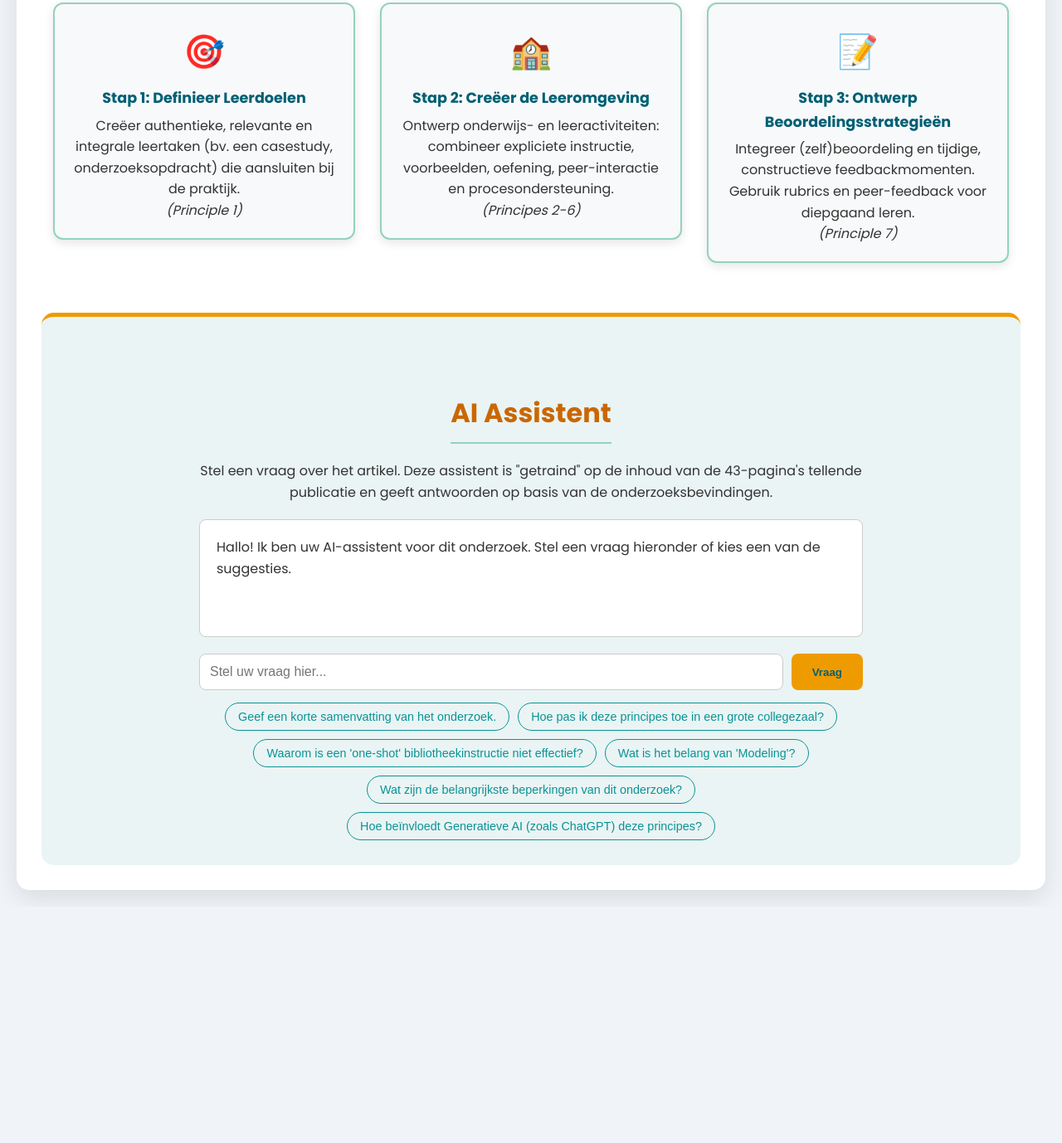
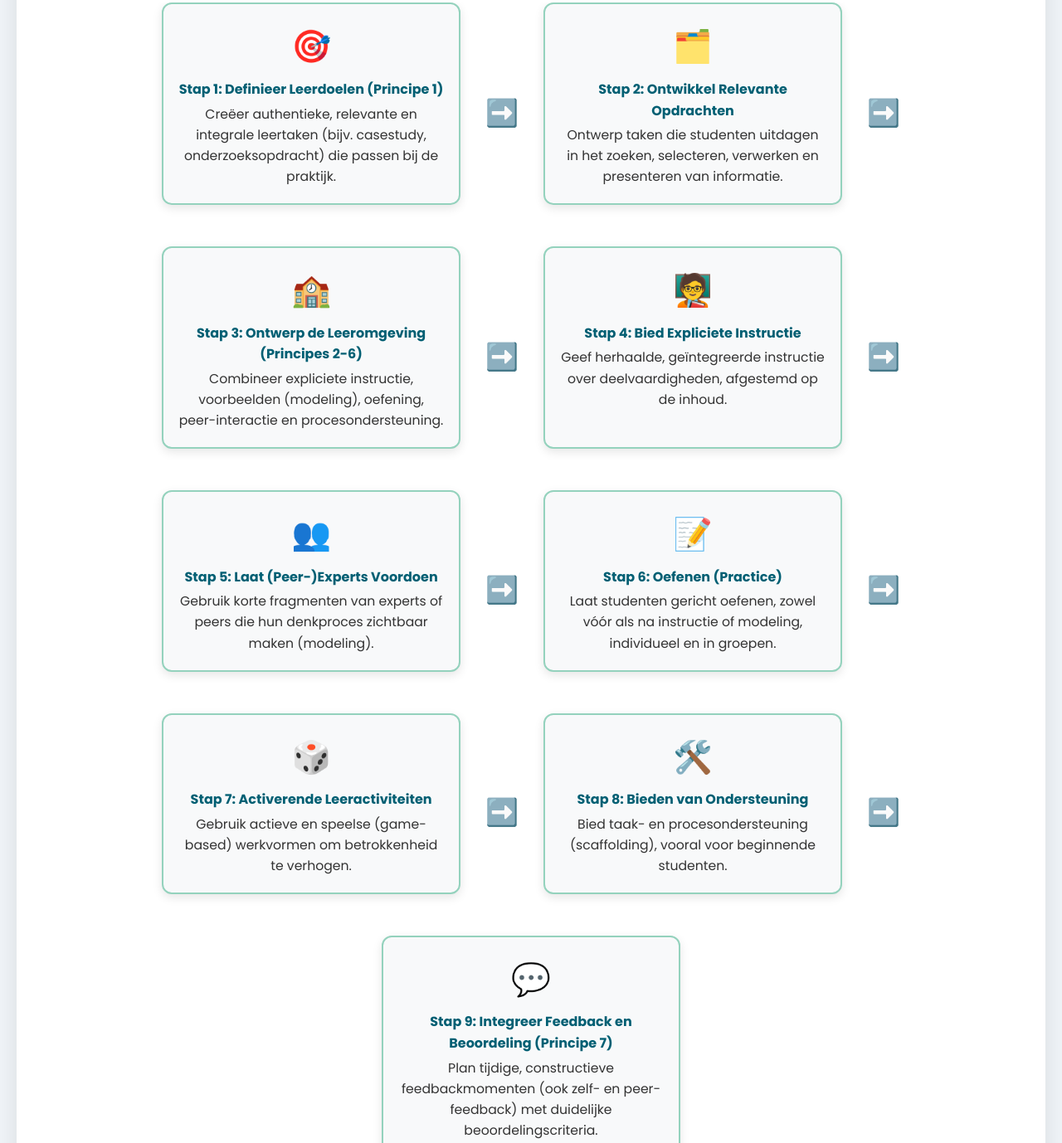
Before and after one commit to PauloMoekotte/mijnTiddlers, a plain HTML site: page OntwerpRichtlijnenIPS.html in a window 1280 px wide. Shown: the part 1280-2658 px from the top of the page at 83% size. Before the commit the page ends 2373 px from the top, so only its background shows below. Drawn offline with Linux system fonts and the light colour scheme.

Commit message:
Update OntwerpRichtlijnenIPS.html
versie 3 betere workflow

```diff
--- a/OntwerpRichtlijnenIPS.html
+++ b/OntwerpRichtlijnenIPS.html
@@ -8,7 +8,6 @@
     <link rel="preconnect" href="https://fonts.gstatic.com" crossorigin>
     <link href="https://fonts.googleapis.com/css2?family=Poppins:wght@300;400;600;700&display=swap" rel="stylesheet">
     <style>
-        /* --- ALGEMENE STIJLEN --- */
         :root {
             --bg-color: #f0f4f8;
             --main-text-color: #333;
@@ -89,7 +88,7 @@
         .hexagon {
             position: relative;
             width: 180px;
-            height: 208px; /* width * 1.1547 */
+            height: 208px;
             background-color: var(--secondary-color);
             margin: 2px;
             cursor: pointer;
@@ -100,12 +99,10 @@
             justify-content: center;
             text-align: center;
         }
-
         .hexagon:hover {
             transform: scale(1.1);
             z-index: 10;
         }
-
         .hexagon-content {
             color: var(--white-color);
             font-weight: 600;
@@ -113,7 +110,6 @@
             padding: 10px;
             z-index: 2;
         }
-
         .hexagon-content .sub-points {
             font-size: 0.7em;
             font-weight: 400;
@@ -121,8 +117,6 @@
             display: block;
             opacity: 0.9;
         }
-
-        /* Specifieke posities en kleuren */
         #h-instruction { grid-column: 2; grid-row: 1; background-color: var(--secondary-color); }
         #h-modeling { grid-column: 3; grid-row: 1; background-color: var(--secondary-color); }
         #h-feedback { grid-column: 1; grid-row: 2; background-color: var(--accent-color-4); }
@@ -130,7 +124,6 @@
         #h-practice { grid-column: 4; grid-row: 2; background-color: var(--accent-color-4); }
         #h-support { grid-column: 2; grid-row: 3; background-color: var(--accent-color-3); }
         #h-learning-activities { grid-column: 3; grid-row: 3; background-color: var(--accent-color-3); }
-
         /* --- MODAL (POP-UP) STIJLEN --- */
         .modal {
             display: none;
@@ -145,7 +138,6 @@
             align-items: center;
             justify-content: center;
         }
-
         .modal-content {
             background-color: var(--white-color);
             margin: auto;
@@ -156,7 +148,6 @@
             box-shadow: 0 5px 15px rgba(0,0,0,0.3);
             animation: fadeIn 0.5s;
         }
-
         .modal-header {
             display: flex;
             justify-content: space-between;
@@ -165,13 +156,11 @@
             padding-bottom: 15px;
             margin-bottom: 20px;
         }
-
         .modal-header h3 {
             margin: 0;
             font-size: 1.8em;
             text-align: left;
         }
-
         .close-button {
             color: #aaa;
             font-size: 32px;
@@ -179,27 +168,22 @@
             cursor: pointer;
             transition: color 0.3s;
         }
-
         .close-button:hover, .close-button:focus {
             color: var(--main-text-color);
         }
-
         .modal-body h4 {
             color: var(--secondary-color);
             font-size: 1.2em;
             margin-top: 20px;
         }
-
         .modal-body ul {
             list-style-type: '✓ ';
             padding-left: 20px;
         }
-
         @keyframes fadeIn {
             from {opacity: 0; transform: scale(0.9);}
             to {opacity: 1; transform: scale(1);}
         }
-
         /* --- GLOSSARY & TOOLTIPS --- */
         .glossary-term {
             color: var(--secondary-color);
@@ -209,11 +193,7 @@
             cursor: help;
             position: relative;
         }
-
-        [data-tooltip] {
-            position: relative;
-        }
-
+        [data-tooltip] { position: relative; }
         [data-tooltip]::after {
             content: attr(data-tooltip);
             position: absolute;
@@ -227,20 +207,18 @@
             font-size: 0.9em;
             font-weight: 400;
             line-height: 1.4;
-            white-space: normal; /* Zorgt voor tekst-wrapping */
-            width: 300px; /* Vaste breedte voor tooltip */
+            white-space: normal;
+            width: 300px;
             text-align: left;
             opacity: 0;
             visibility: hidden;
             transition: opacity 0.3s ease, visibility 0.3s ease;
             z-index: 100;
         }
-
         [data-tooltip]:hover::after {
             opacity: 1;
             visibility: visible;
         }
-
         /* --- AI-GEGENEREERDE WORKFLOWS --- */
         .workflow-container {
             display: flex;
@@ -248,13 +226,13 @@
             gap: 30px;
             margin-top: 30px;
         }
-        /* Nieuwe horizontale workflow */
+        /* Horizontale workflow met losse stappen */
         .horizontal-workflow {
             display: flex;
             flex-direction: row;
             gap: 30px;
             justify-content: center;
-            align-items: flex-start;
+            align-items: stretch;
             margin-top: 40px;
             flex-wrap: wrap;
         }
@@ -262,7 +240,7 @@
             background: #f8f9fa;
             border: 2px solid var(--accent-color-1);
             border-radius: 12px;
-            padding: 25px 20px 20px 20px;
+            padding: 20px 18px 20px 18px;
             min-width: 220px;
             max-width: 320px;
             box-shadow: 0 4px 12px var(--shadow-color);
@@ -273,20 +251,37 @@
             margin-bottom: 20px;
         }
         .horizontal-step .icon {
-            font-size: 2.5em;
-            margin-bottom: 10px;
+            font-size: 2.4em;
+            margin-bottom: 8px;
         }
         .horizontal-step strong {
             color: var(--primary-color);
-            font-size: 1.1em;
-            margin-bottom: 6px;
+            font-size: 1em;
+            margin-bottom: 4px;
             display: block;
             text-align: center;
         }
         .horizontal-step-desc {
-            font-size: 1em;
+            font-size: 0.98em;
             color: var(--main-text-color);
             text-align: center;
+        }
+        .horizontal-arrow {
+            display: flex;
+            align-items: center;
+            justify-content: center;
+            font-size: 2em;
+            color: var(--accent-color-2);
+            margin: 0 0px;
+        }
+        @media (max-width: 1100px) {
+            .horizontal-workflow {
+                gap:18px;
+            }
+            .horizontal-step {
+                min-width:180px;
+                max-width:100%;
+            }
         }
         @media (max-width: 900px) {
             .horizontal-workflow {
@@ -297,6 +292,9 @@
                 max-width: 100%;
                 width: 100%;
                 margin-right: 0;
+            }
+            .horizontal-arrow {
+                display: none;
             }
         }
         .workflow h3 {
@@ -341,7 +339,7 @@
             padding: 20px;
             min-height: 100px;
             margin-bottom: 20px;
-            white-space: pre-wrap; /* Behoudt opmaak zoals nieuwe regels */
+            white-space: pre-wrap;
             transition: all 0.3s;
         }
         .input-area {
@@ -390,7 +388,6 @@
             background-color: var(--secondary-color);
             color: var(--white-color);
         }
-
         /* --- RESPONSIVE DESIGN --- */
         @media (max-width: 920px) {
             .ips-model-grid {
@@ -459,26 +456,76 @@
         <p style="text-align: center;">Complexe processen uit het artikel, gevisualiseerd voor helderheid.</p>
 
         <div class="workflow-container">
-            <div class="workflow horizontal-workflow">
+            <div class="workflow horizontal-workflow" style="overflow-x:auto;">
                 <div class="horizontal-step">
                     <div class="icon">🎯</div>
-                    <strong>Stap 1: Definieer Leerdoelen</strong>
+                    <strong>Stap 1: Definieer Leerdoelen (Principe 1)</strong>
                     <div class="horizontal-step-desc">
-                        Creëer authentieke, relevante en integrale leertaken (bv. een casestudy, onderzoeksopdracht) die aansluiten bij de praktijk.<br><em>(Principle 1)</em>
+                        Creëer authentieke, relevante en integrale leertaken (bijv. casestudy, onderzoeksopdracht) die passen bij de praktijk.
                     </div>
                 </div>
+                <div class="horizontal-arrow">➡️</div>
+                <div class="horizontal-step">
+                    <div class="icon">🗂️</div>
+                    <strong>Stap 2: Ontwikkel Relevante Opdrachten</strong>
+                    <div class="horizontal-step-desc">
+                        Ontwerp taken die studenten uitdagen in het zoeken, selecteren, verwerken en presenteren van informatie.
+                    </div>
+                </div>
+                <div class="horizontal-arrow">➡️</div>
                 <div class="horizontal-step">
                     <div class="icon">🏫</div>
-                    <strong>Stap 2: Creëer de Leeromgeving</strong>
+                    <strong>Stap 3: Ontwerp de Leeromgeving (Principes 2-6)</strong>
                     <div class="horizontal-step-desc">
-                        Ontwerp onderwijs- en leeractiviteiten: combineer expliciete instructie, voorbeelden, oefening, peer-interactie en procesondersteuning.<br><em>(Principes 2-6)</em>
+                        Combineer expliciete instructie, voorbeelden (modeling), oefening, peer-interactie en procesondersteuning.
                     </div>
                 </div>
+                <div class="horizontal-arrow">➡️</div>
+                <div class="horizontal-step">
+                    <div class="icon">🧑‍🏫</div>
+                    <strong>Stap 4: Bied Expliciete Instructie</strong>
+                    <div class="horizontal-step-desc">
+                        Geef herhaalde, geïntegreerde instructie over deelvaardigheden, afgestemd op de inhoud.
+                    </div>
+                </div>
+                <div class="horizontal-arrow">➡️</div>
+                <div class="horizontal-step">
+                    <div class="icon">👥</div>
+                    <strong>Stap 5: Laat (Peer-)Experts Voordoen</strong>
+                    <div class="horizontal-step-desc">
+                        Gebruik korte fragmenten van experts of peers die hun denkproces zichtbaar maken (modeling).
+                    </div>
+                </div>
+                <div class="horizontal-arrow">➡️</div>
                 <div class="horizontal-step">
                     <div class="icon">📝</div>
-                    <strong>Stap 3: Ontwerp Beoordelingsstrategieën</strong>
+                    <strong>Stap 6: Oefenen (Practice)</strong>
                     <div class="horizontal-step-desc">
-                        Integreer (zelf)beoordeling en tijdige, constructieve feedbackmomenten. Gebruik rubrics en peer-feedback voor diepgaand leren.<br><em>(Principle 7)</em>
+                        Laat studenten gericht oefenen, zowel vóór als na instructie of modeling, individueel en in groepen.
+                    </div>
+                </div>
+                <div class="horizontal-arrow">➡️</div>
+                <div class="horizontal-step">
+                    <div class="icon">🎲</div>
+                    <strong>Stap 7: Activerende Leeractiviteiten</strong>
+                    <div class="horizontal-step-desc">
+                        Gebruik actieve en speelse (game-based) werkvormen om betrokkenheid te verhogen.
+                    </div>
+                </div>
+                <div class="horizontal-arrow">➡️</div>
+                <div class="horizontal-step">
+                    <div class="icon">🛠️</div>
+                    <strong>Stap 8: Bieden van Ondersteuning</strong>
+                    <div class="horizontal-step-desc">
+                        Bied taak- en procesondersteuning (scaffolding), vooral voor beginnende studenten.
+                    </div>
+                </div>
+                <div class="horizontal-arrow">➡️</div>
+                <div class="horizontal-step">
+                    <div class="icon">💬</div>
+                    <strong>Stap 9: Integreer Feedback en Beoordeling (Principe 7)</strong>
+                    <div class="horizontal-step-desc">
+                        Plan tijdige, constructieve feedbackmomenten (ook zelf- en peer-feedback) met duidelijke beoordelingscriteria.
                     </div>
                 </div>
             </div>
@@ -530,7 +577,6 @@
             </div>
         </div>
     </div>
-
     <div id="modal-instruction" class="modal">
         <div class="modal-content">
             <div class="modal-header">
@@ -552,7 +598,6 @@
             </div>
         </div>
     </div>
-
     <div id="modal-modeling" class="modal">
         <div class="modal-content">
             <div class="modal-header">
@@ -574,7 +619,6 @@
             </div>
         </div>
     </div>
-
     <div id="modal-practice" class="modal">
         <div class="modal-content">
             <div class="modal-header">
@@ -597,7 +641,6 @@
             </div>
         </div>
     </div>
-
     <div id="modal-learning-activities" class="modal">
         <div class="modal-content">
             <div class="modal-header">
@@ -620,7 +663,6 @@
             </div>
         </div>
     </div>
-
     <div id="modal-support" class="modal">
         <div class="modal-content">
             <div class="modal-header">
@@ -643,7 +685,6 @@
             </div>
         </div>
     </div>
-
     <div id="modal-feedback" class="modal">
         <div class="modal-content">
             <div class="modal-header">
@@ -704,7 +745,6 @@
             const aiResponseDiv = document.getElementById('ai-response');
             const suggestionButtons = document.querySelectorAll('.prompt-suggestion-button');
 
-            // De "kennisbank" van de AI, gebaseerd op de paper
             const aiKnowledgeBase = {
                 'samenvatting': "Gebaseerd op de analyse van 69 studies, presenteert dit onderzoek het IPS-EDP model met zeven onderling samenhangende ontwerpprincipes voor het ontwikkelen van Information Problem Solving competentie in het hoger onderwijs. De belangrijkste aanbeveling is een geïntegreerde, langdurige en authentieke aanpak, waarbij instructie, modeling, oefening, feedback en ondersteuning in samenhang worden aangeboden.",
                 'grote collegezaal': "In een grote collegezaal is het lastig om alle principes even intensief toe te passen. Het onderzoek suggereert een strategische aanpak:\n\n1.  **Focus op Expliciete Instructie** en het tonen van voorbeelden (modeling) aan de hele groep.\n2.  **Activerende werkvormen**: Gebruik korte peer-discussies, digitale quizzes, of interactieve tools.\n3.  **Feedback**: Gebruik self-assessment rubrics, of digitale peer-feedback.\n4.  **Authentieke leertaken**: Werk met grote casussen of realistische opdrachten, eventueel als groepsopdracht.\n\nKortom: kies voor schaalbare, actieve en terugkerende werkvormen.",
@@ -730,7 +770,7 @@
                     }
                     aiResponseDiv.textContent = response;
                     aiResponseDiv.style.opacity = 1;
-                }, 700); // Simuleert een 'denk'pauze
+                }, 700);
             }
 
             askButton.addEventListener('click', () => {
@@ -755,6 +795,5 @@
             });
         });
     </script>
-
 </body>
 </html>
```
